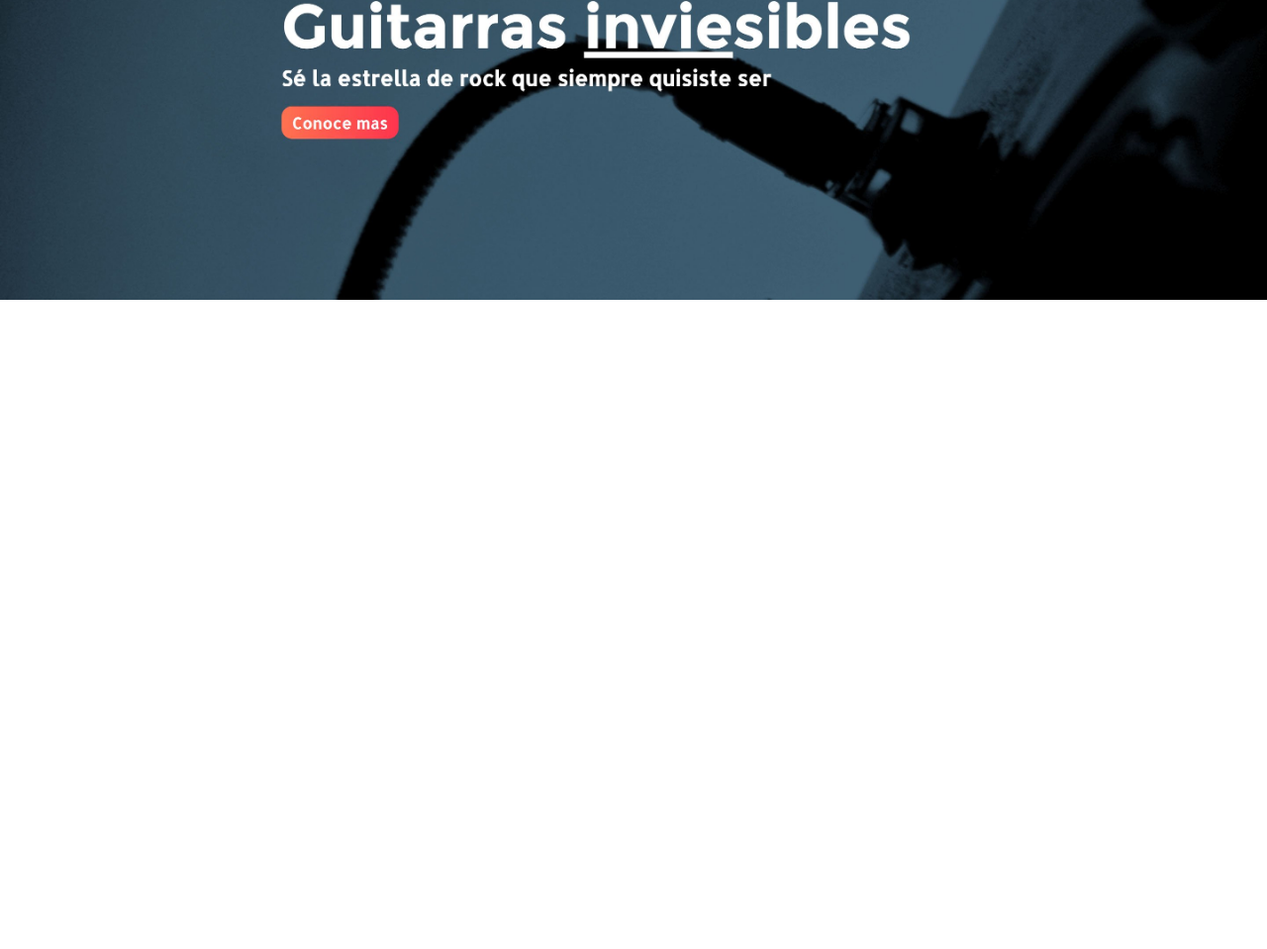
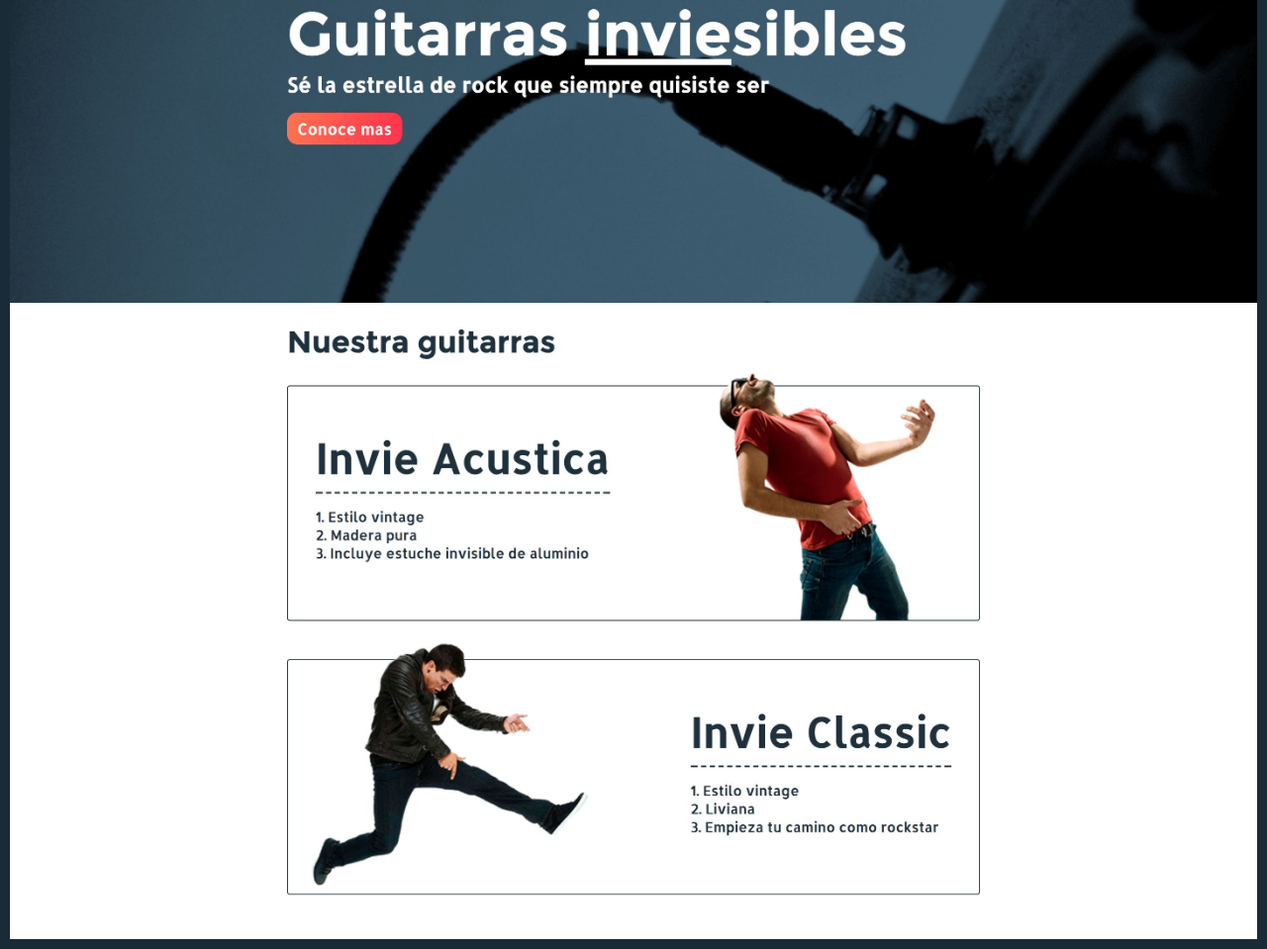
Before and after one commit to mariac25/invie-github, a plain HTML site: page index.html in a window 1280 px wide. Shown: the part 172-1131 px from the top of the page at 99% size. Before the commit the page ends 800 px from the top, so only its background shows below. Drawn offline with Linux system fonts and the light colour scheme.

Commit message:
hotfix 1

```diff
--- a/index.html
+++ b/index.html
@@ -4,6 +4,7 @@
     <style media="screen">
       body {
         margin: 0;
+        border: 10px solid #192b36;
       }
       img {
         max-width: 100%;
@@ -14,5 +15,7 @@
   <body>
     <img src="header.jpg" alt="">
     <img src="hero.jpg" alt="">
+      <img src="acustica.jpg" alt="">
+        <img src="clasic.jpg" alt="">
   </body>
 </html>
```
Also changed, not shown: clasic.jpg (added), footer.jpg (added).
